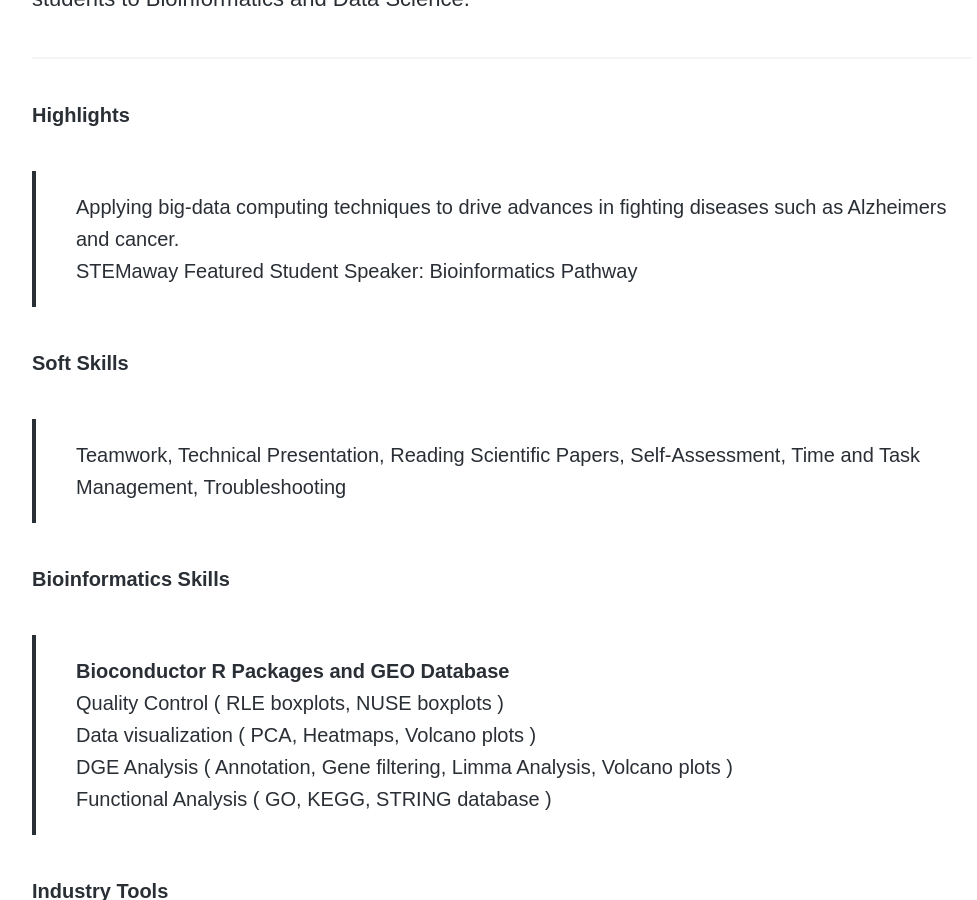
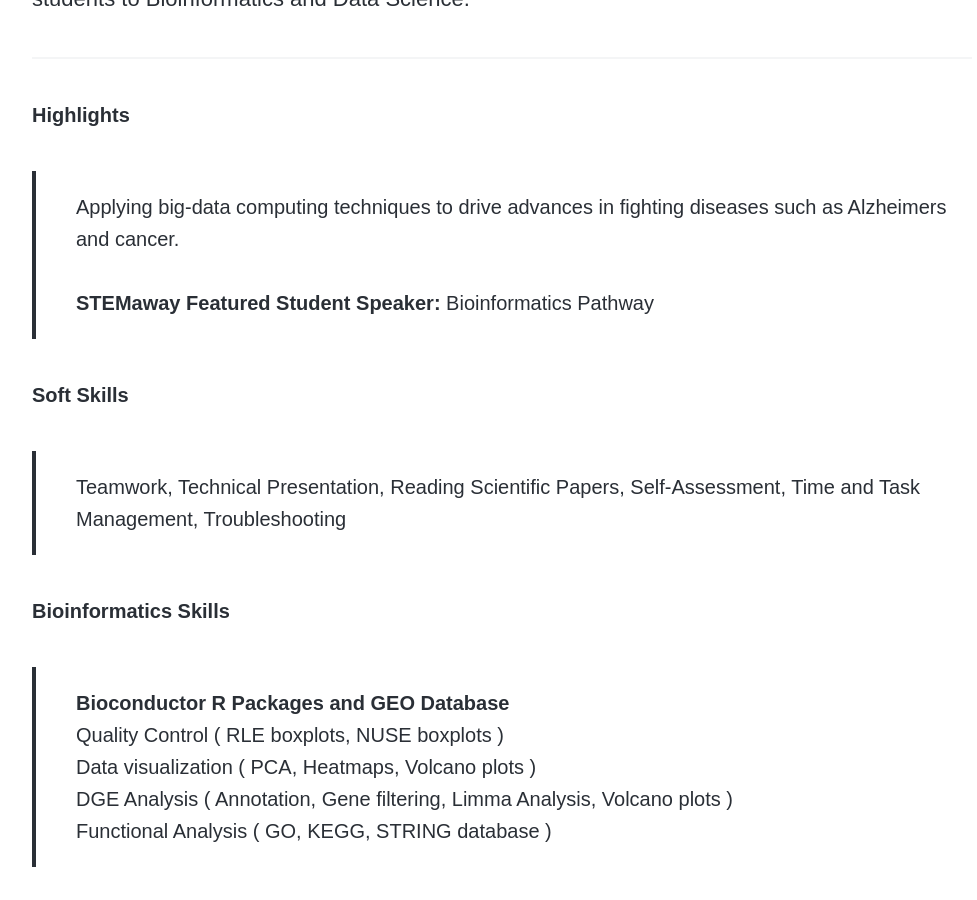
Before and after one commit to disha-22/disha-22.github.io, a Jekyll site: the page built from _projects/bio.md, in a window 1280 px wide and 900 px high, scrolled down 1389 px. Shown: the whole window, without its empty margins (138-1115 px from the left). Built offline with Jekyll 4.4.1, drawn with Linux system fonts in a browser that asks for light colours; nearby versions of some CDN libraries; some web fonts are replaced.

Commit message:
Update bio.md

```diff
--- a/_projects/bio.md
+++ b/_projects/bio.md
@@ -18,7 +18,7 @@
 
 <h6> Highlights </h6>
 > Applying big-data computing techniques to drive advances in fighting diseases such as Alzheimers and cancer.
-<br> STEMaway Featured Student Speaker: Bioinformatics Pathway
+<br><br> <b>STEMaway Featured Student Speaker:</b> Bioinformatics Pathway
 
 <h6> Soft Skills </h6>
 > Teamwork, Technical Presentation, Reading Scientific Papers, Self-Assessment, Time and Task Management, Troubleshooting
```
